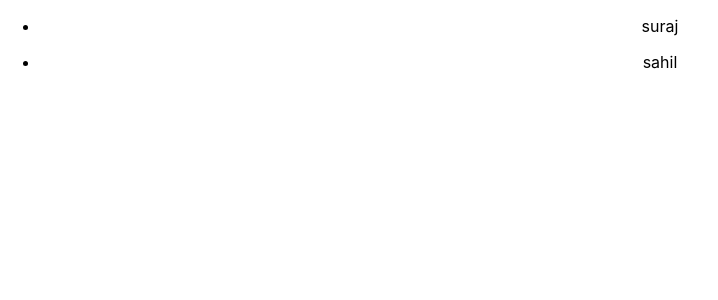
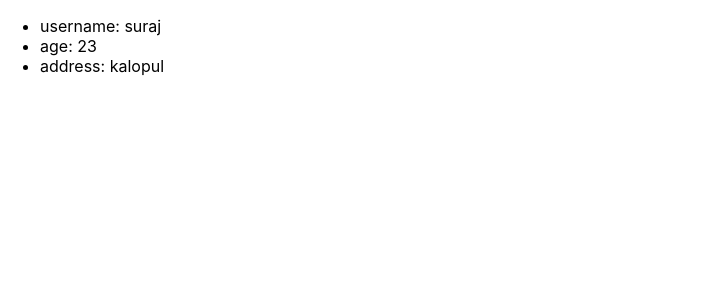
Before and after one commit to raisaken/nextline-ui-hydration-fix, a React (Create React App) app: page /0 in a window 1280 px wide. Shown: the top 300 px of the page, without its empty margins (0-718 px from the left). Built offline with nearby package versions, Linux system fonts and the light colour scheme.

Commit message:
dynamic routes

```diff
--- a/package.json
+++ b/package.json
@@ -8,6 +8,7 @@
     "@testing-library/user-event": "^13.5.0",
     "react": "^17.0.2",
     "react-dom": "^17.0.2",
+    "react-router-dom": "^6.3.0",
     "react-scripts": "5.0.0",
     "styled-components": "^5.3.3",
     "web-vitals": "^2.1.4"
--- a/src/App.js
+++ b/src/App.js
@@ -1,11 +1,21 @@
+import React from "react";
+import { BrowserRouter, Route, Routes } from "react-router-dom";
 import "./App.css";
 import Multipleusers from "./apps/dynamic_route/pages/Multipleusers";
+import Singleuser from "./apps/dynamic_route/pages/Singleuser";
 
 function App() {
   return (
-    <div className="App">
-      <Multipleusers />
-    </div>
+    <React.Fragment>
+      <BrowserRouter>
+        <Routes>
+          <Route path="/" element={<Multipleusers />}></Route>
+          <Route path=":id" element={<Singleuser />}>
+            {" "}
+          </Route>
+        </Routes>
+      </BrowserRouter>
+    </React.Fragment>
   );
 }
 
--- a/src/apps/dynamic_route/assets/data.jsx
+++ b/src/apps/dynamic_route/assets/data.jsx
@@ -1,4 +1,4 @@
 export const users = [
-  { id: 1, name: "suraj", age: 23 },
-  { id: 2, name: "sahil", age: 56 },
+  { id: 0, name: "suraj", age: 23, address:"kalopul" },
+  { id: 1, name: "sahil", age: 56, address: "hile" },
 ];
--- a/src/apps/dynamic_route/pages/Multipleusers.jsx
+++ b/src/apps/dynamic_route/pages/Multipleusers.jsx
@@ -1,4 +1,5 @@
 import React from "react";
+import { Link } from "react-router-dom";
 import { users } from "../assets/data";
 
 function Multipleusers() {
@@ -6,8 +7,10 @@ function Multipleusers() {
     <div>
       {users.map((user) => {
         return (
-          <ul>
-            <li id={user.id}>{user.name}</li>
+          <ul key={user.id}>
+            <Link to={`${user.id}`}>
+              <li user={user}>{user.name}</li>
+            </Link>
           </ul>
         );
       })}
--- a/src/apps/dynamic_route/pages/Singleuser.jsx
+++ b/src/apps/dynamic_route/pages/Singleuser.jsx
@@ -1,9 +1,19 @@
-import React from 'react'
+import React from "react";
+import { useParams } from "react-router-dom";
+import { users } from "../assets/data";
 
 function Singleuser() {
+  const paramid = useParams();
+  console.log(users[paramid.id]);
   return (
-    <div>Singleuser</div>
-  )
+    <>
+      <ul>
+        <li>username: {users[paramid.id].name}</li>
+        <li>age: {users[paramid.id].age}</li>
+        <li>address: {users[paramid.id].address}</li>
+      </ul>
+    </>
+  );
 }
 
-export default Singleuser
+export default Singleuser;
```
Also changed, not shown: 1 other file (tests, documents, lock files or other folders).
